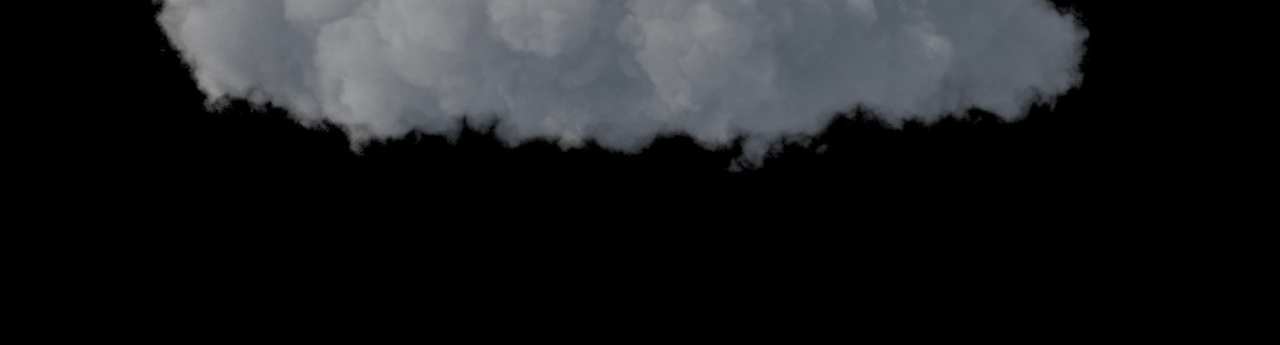
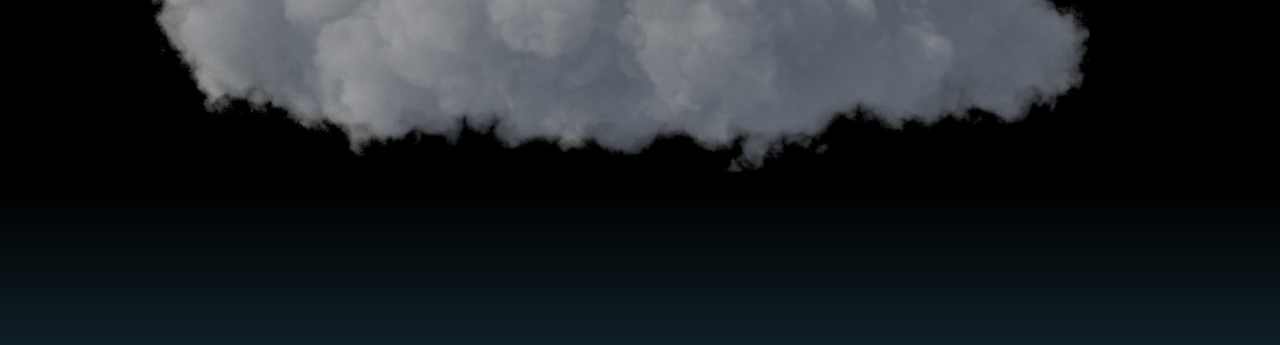
Before and after one commit to Arpita9834/demo, a plain HTML site: page index.html in a window 1280 px wide. Shown: the part 452-797 px from the top of the page. Drawn offline with Linux system fonts and the light colour scheme.

Commit message:
Update index.html

```diff
--- a/index.html
+++ b/index.html
@@ -17,7 +17,7 @@
       background-image: url('cloud.jpg');
       background-size: cover;
       background-position: center;
-      height: 100vh; /* Increased height to show full image */
+      height: 100vh;
       display: flex;
       align-items: center;
       justify-content: center;
@@ -34,7 +34,7 @@
       bottom: 0;
       right: 0;
       left: 0;
-      background-color: rgba(0, 0, 0, 0.4); /* Overlay to improve text readability */
+      background: linear-gradient(to bottom, rgba(0, 0, 0, 0.4), rgba(0, 0, 0, 0.4) 80%, rgba(15, 32, 39, 1));
     }
 
     header h1, header p {
@@ -45,7 +45,7 @@
     header h1 {
       font-size: 3em;
       margin: 0;
-      color: black; /* Your name in black */
+      color: black;
     }
 
     header p {
```
